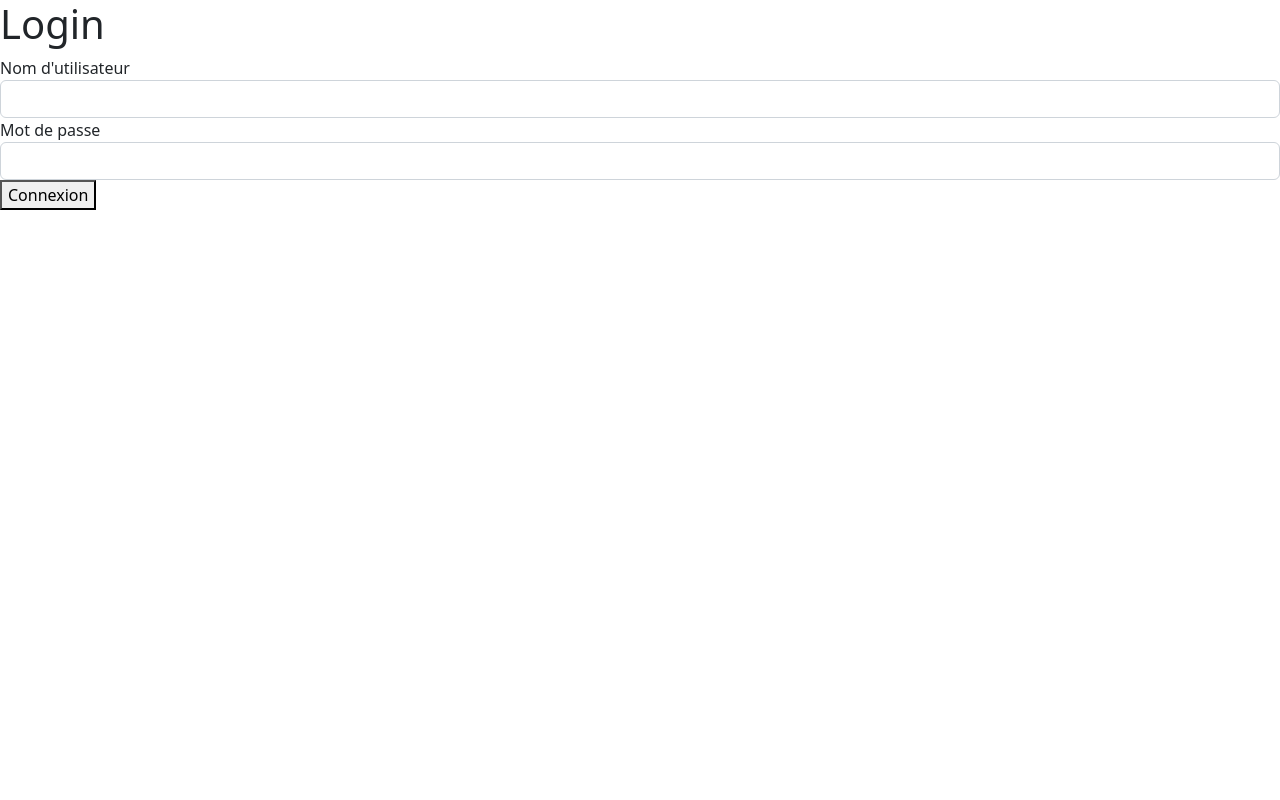
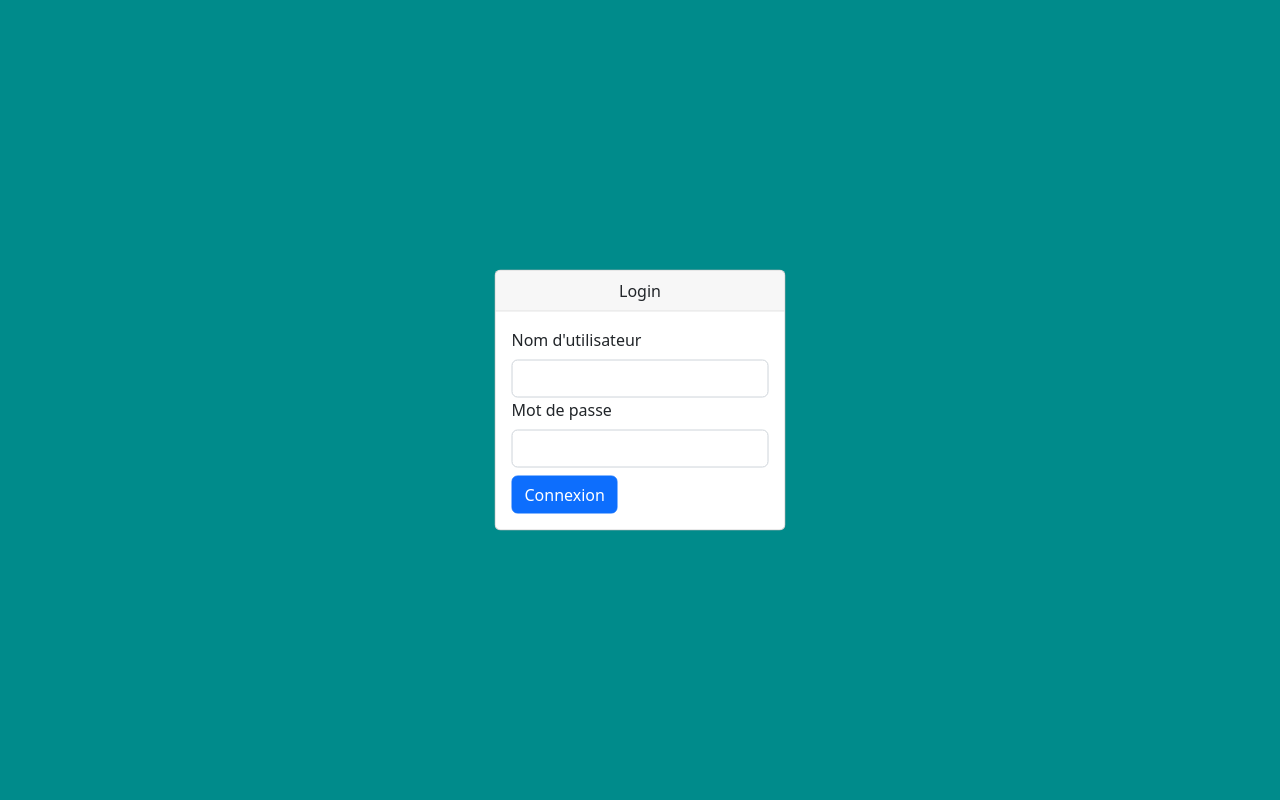
Before and after one commit to MaillotCedric/data-cleaner, a Django app: page / in a window 1280 px wide. Run offline with Django 4.2, Linux system fonts and the light colour scheme; some libraries are stand-ins or nearby versions.

Commit message:
UI : page login

```diff
--- /dev/null
+++ b/src/app/static/css/base.css
@@ -0,0 +1,3 @@
+body  {
+    height: 100vh;
+}
--- /dev/null
+++ b/src/app/static/css/login.css
@@ -0,0 +1,4 @@
+#login_container {
+    background-color: darkcyan;
+    height: 100%;
+}
--- a/src/app/templates/base.html
+++ b/src/app/templates/base.html
@@ -10,6 +10,7 @@
         <!-- Bootstrap -->
         <link href="https://cdn.jsdelivr.net/npm/bootstrap@5.2.3/dist/css/bootstrap.min.css" rel="stylesheet" integrity="sha384-rbsA2VBKQhggwzxH7pPCaAqO46MgnOM80zW1RWuH61DGLwZJEdK2Kadq2F9CUG65" crossorigin="anonymous">
         <!--------------->
+        <link rel="stylesheet" href="{% static 'css/base.css' %}">
         {% block style %}
         {% endblock %}
         <title>POC</title>
--- a/src/connect/templates/login.html
+++ b/src/connect/templates/login.html
@@ -1,21 +1,36 @@
 {% extends 'base.html' %}
+
+{% load static %}
+
+{% block style %}
+    <link rel="stylesheet" href="{% static 'css/login.css' %}">
+{% endblock %}
 
 <!-- Aucune barre de navigation sur cette page -->
 {% block navbar %}{% endblock %}
 
 {% block contenu %}
-    <h1>Login</h1>
-
+    <div id="login_container">
+        <div class="card position-absolute top-50 start-50 translate-middle">
+            <div class="card-header text-center">
+                Login
+            </div>
+            <div class="card-body">
                 <form action="" method="POST">
                     {% csrf_token %}
                     <div>
-            <label for="username_input">Nom d'utilisateur</label>
+                        <label class="form-label" for="username_input">Nom d'utilisateur</label>
                         <input type="text" class="form-control" id="username_input" name="nom_utilisateur">
                     </div>
-        <div>
-            <label for="password_input">Mot de passe</label>
+                    <div class="mb-2">
+                        <label class="form-label" for="password_input">Mot de passe</label>
                         <input type="password" class="form-control" id="password_input" name="mot_de_passe">
                     </div>
-        <button type="submit">Connexion</button>
+                    <div>
+                        <button class="btn btn-primary" type="submit">Connexion</button>
+                    </div>
                 </form>
+            </div>
+        </div>
+    </div>
 {% endblock %}
```
Lines whose indentation alone changed are shown as unchanged.
